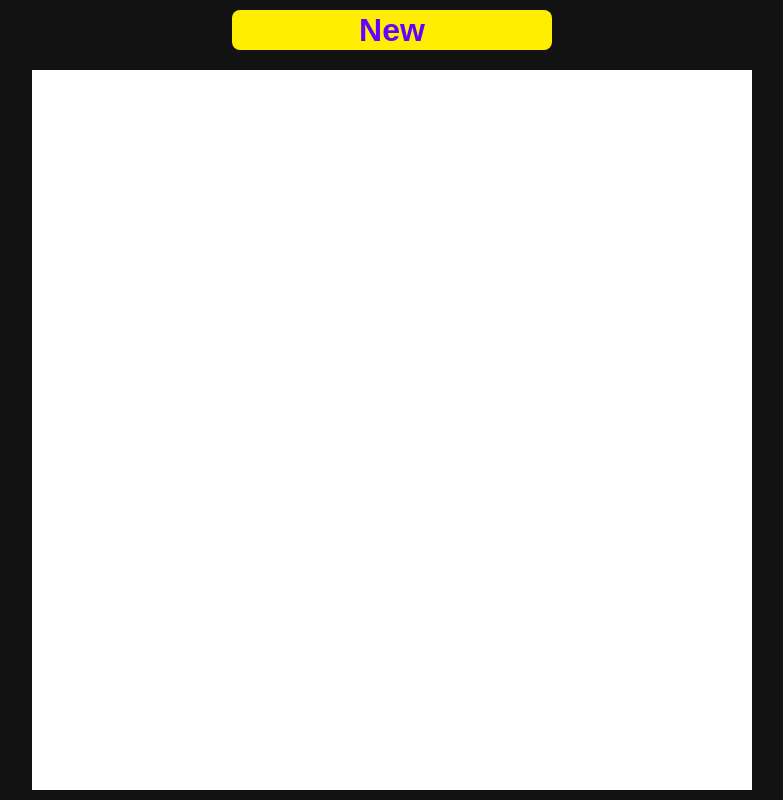
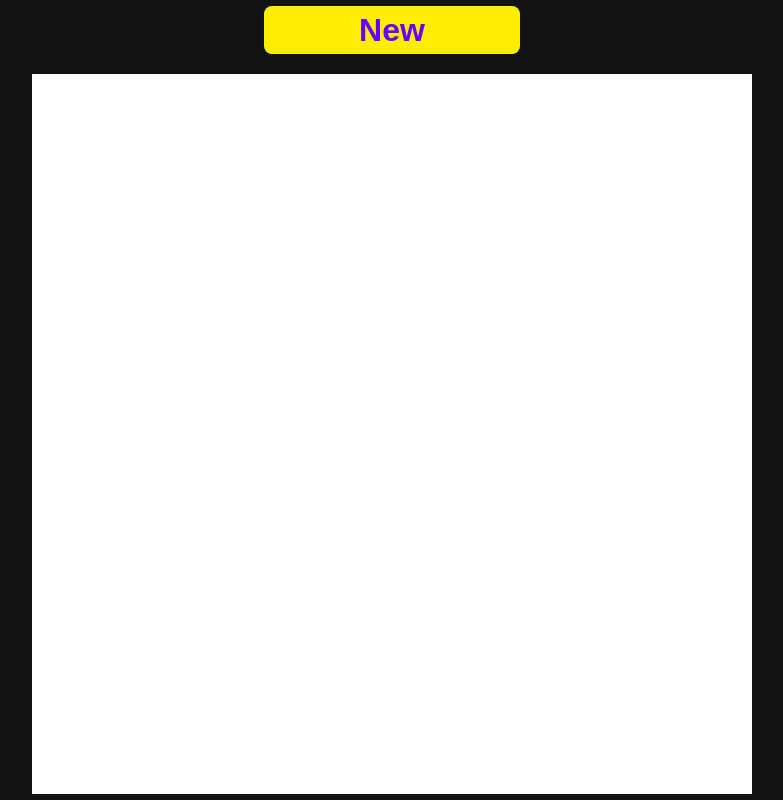
Before and after one commit to arturopstem/etch-a-sketch, a plain HTML site: page index.html in a window 1280 px wide. Shown: the whole page, without its empty margins (248-1031 px from the left). Drawn offline with Linux system fonts and the light colour scheme.

Commit message:
Adjust button's width and height

```diff
--- a/style.css
+++ b/style.css
@@ -29,9 +29,9 @@ main {
 #newGridButton {
   font-size: 2rem;
   font-weight: bold;
-  min-width: min-content;
-  width: 25vw;
-  height: 5vh;
+  min-width: 7ch;
+  width: 20vw;
+  height: 3rem;
   align-self: center;
   cursor: pointer;
   background-color: hsl(56, 100%, 50%);
```
